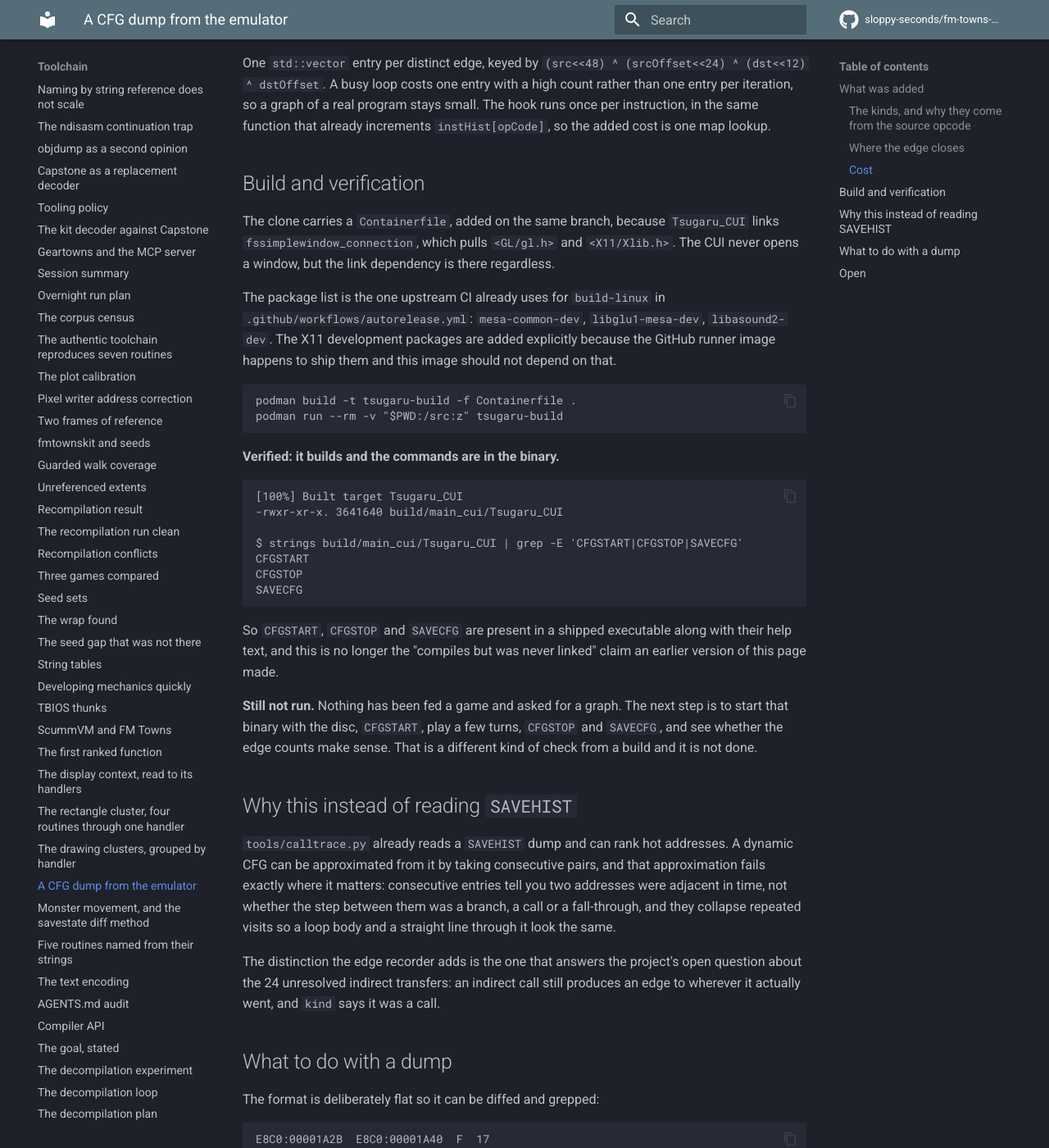
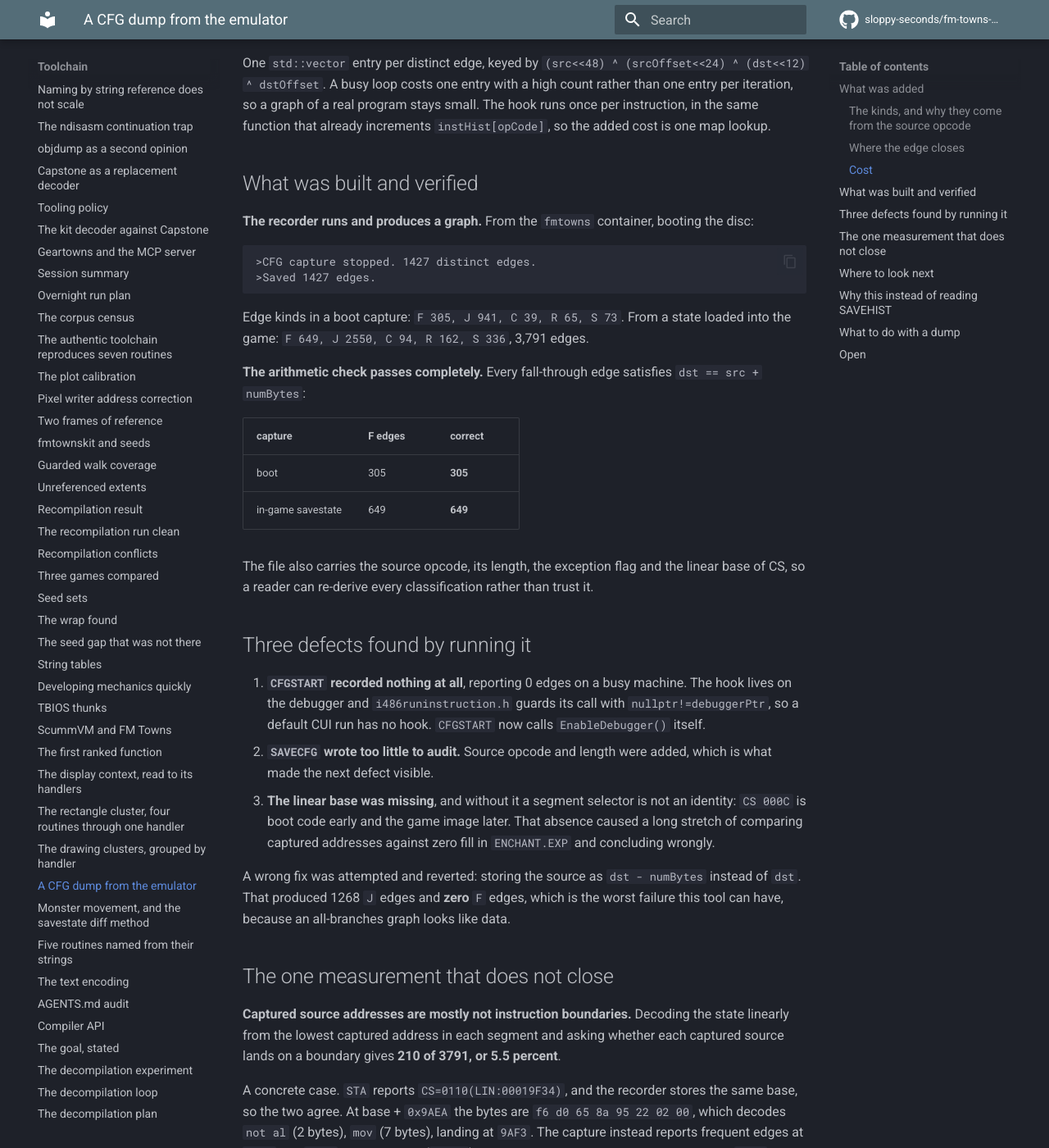
Before and after one commit to sloppy-seconds/fm-towns-ultima, an MkDocs documentation site: the page built from docs/cfg-dump.md, in a window 1280 px wide and 1400 px high, scrolled down 1395 px. Shown: the whole window at 82% size. Built offline with MkDocs 1.6.1 and Material for MkDocs 9.7.7, drawn with Linux system fonts in a browser that asks for light colours; comment, search, counter and statistics services are not loaded; some of the changed text lies outside the part shown.

Commit message:
CFG dump: run against the disc, four defects found, one measurement open
Rewrites the page from "it compiles" to what running it established.

Working: 1,427 edges from a boot capture, 3,791 from a state loaded into the game. Kinds, counts,
opcode, length, exception and CS base are all written per edge.

Verified: every fall-through edge satisfies dst == src + numBytes, 305 of 305 on boot and 649 of
649 in-game. The recorder reports addresses faithfully whatever they mean.

Four defects found by running it, not by building it:

- CFGSTART recorded zero edges because AfterRunOneInstruction is only called when a debugger is
  attached, and a default CUI run has none.
- SAVECFG wrote too little to audit; opcode and length were added.
- The CS linear base was missing, and a selector is not an identity: CS 000C is boot code early and
  the game image later. Its absence caused comparing captured addresses against zero fill and
  concluding the recorder was broken.
- A wrong fix was attempted and reverted: source stored as dst-numBytes gave 1268 J and 0 F edges.

Open, and stated as open: only 5.5 percent of captured sources land on an instruction boundary when
the state is decoded linearly, and it is the same from a normal boot and from LOADSTATE. A concrete
case is worked through. Until that is settled, a J edge cannot be claimed to be a branch.

Next step named: record the pre-execution EIP as well and check that before-EIP plus after-EIP
differ by numBytes on F edges. That distinguishes a wrong EIP from a wrong base in one capture.

````diff
--- a/docs/cfg-dump.md
+++ b/docs/cfg-dump.md
@@ -51,41 +51,70 @@ A busy loop costs one entry with a high count rather than one entry per iteratio
 real program stays small. The hook runs once per instruction, in the same function that already
 increments `instHist[opCode]`, so the added cost is one map lookup.
 
-## Build and verification
+## What was built and verified
 
-The clone carries a `Containerfile`, added on the same branch, because `Tsugaru_CUI` links
-`fssimplewindow_connection`, which pulls `<GL/gl.h>` and `<X11/Xlib.h>`. The CUI never opens a
-window, but the link dependency is there regardless.
-
-The package list is the one upstream CI already uses for `build-linux` in
-`.github/workflows/autorelease.yml`: `mesa-common-dev`, `libglu1-mesa-dev`, `libasound2-dev`. The
-X11 development packages are added explicitly because the GitHub runner image happens to ship them
-and this image should not depend on that.
+**The recorder runs and produces a graph.** From the `fmtowns` container, booting the disc:
 
 ```
-podman build -t tsugaru-build -f Containerfile .
-podman run --rm -v "$PWD:/src:z" tsugaru-build
+>CFG capture stopped. 1427 distinct edges.
+>Saved 1427 edges.
 ```
 
-**Verified: it builds and the commands are in the binary.**
+Edge kinds in a boot capture: `F 305, J 941, C 39, R 65, S 73`. From a state loaded into the game:
+`F 649, J 2550, C 94, R 162, S 336`, 3,791 edges.
 
-```
-[100%] Built target Tsugaru_CUI
--rwxr-xr-x. 3641640 build/main_cui/Tsugaru_CUI
+**The arithmetic check passes completely.** Every fall-through edge satisfies `dst == src + numBytes`:
 
-$ strings build/main_cui/Tsugaru_CUI | grep -E 'CFGSTART|CFGSTOP|SAVECFG'
-CFGSTART
-CFGSTOP
-SAVECFG
-```
+| capture | F edges | correct |
+|---|---|---|
+| boot | 305 | **305** |
+| in-game savestate | 649 | **649** |
 
-So `CFGSTART`, `CFGSTOP` and `SAVECFG` are present in a shipped executable along with their help
-text, and this is no longer the "compiles but was never linked" claim an earlier version of this
-page made.
+The file also carries the source opcode, its length, the exception flag and the linear base of CS, so
+a reader can re-derive every classification rather than trust it.
 
-**Still not run.** Nothing has been fed a game and asked for a graph. The next step is to start
-that binary with the disc, `CFGSTART`, play a few turns, `CFGSTOP` and `SAVECFG`, and see whether
-the edge counts make sense. That is a different kind of check from a build and it is not done.
+## Three defects found by running it
+
+1. **`CFGSTART` recorded nothing at all**, reporting 0 edges on a busy machine. The hook lives on the
+debugger and `i486runinstruction.h` guards its call with `nullptr!=debuggerPtr`, so a default CUI run
+has no hook. `CFGSTART` now calls `EnableDebugger()` itself.
+2. **`SAVECFG` wrote too little to audit.** Source opcode and length were added, which is what made
+the next defect visible.
+3. **The linear base was missing**, and without it a segment selector is not an identity: `CS 000C`
+is boot code early and the game image later. That absence caused a long stretch of comparing
+captured addresses against zero fill in `ENCHANT.EXP` and concluding wrongly.
+
+A wrong fix was attempted and reverted: storing the source as `dst - numBytes` instead of `dst`.
+That produced 1268 `J` edges and **zero** `F` edges, which is the worst failure this tool can have,
+because an all-branches graph looks like data.
+
+## The one measurement that does not close
+
+**Captured source addresses are mostly not instruction boundaries.** Decoding the state linearly
+from the lowest captured address in each segment and asking whether each captured source lands on a
+boundary gives **210 of 3791, or 5.5 percent**.
+
+A concrete case. `STA` reports `CS=0110(LIN:00019F34)`, and the recorder stores the same base, so
+the two agree. At base + `0x9AEA` the bytes are `f6 d0 65 8a 95 22 02 00`, which decodes `not al`
+(2 bytes), `mov` (7 bytes), landing at `9AF3`. The capture instead reports frequent edges at `9AF1`
+and `9AF2`, with opcodes (`0x1A5`) that do not appear in that byte stream at all. `9AF1` is inside
+the 7-byte `mov`.
+
+So either the base being recorded is not the base EIP is relative to at that moment, or the
+emulator is genuinely executing misaligned addresses. **This is not resolved.** The same 5.5 percent
+appears from a normal boot and from a `LOADSTATE` boot, so it is not a savestate artefact.
+
+**What it does not invalidate.** The fall-through arithmetic is self-consistent: `dst == src + len`
+for every `F` edge in both captures. Whatever the addresses mean, the recorder is reporting them
+faithfully. What cannot yet be claimed is that a `J` edge is a branch, because a third of them
+point at `src+1` for multi-byte instructions.
+
+## Where to look next
+
+Add the **pre-execution EIP and `numBytes`** to the record (both available in
+`BeforeRunOneInstruction`) and check that the before-EIP plus the after-EIP differ by `numBytes` for
+`F` edges. If they do not, the fault is in which value is being read. If they do, the base is wrong
+and the fix is to resolve the descriptor rather than read `baseLinearAddr`.
 
 ## Why this instead of reading `SAVEHIST`
 
````
